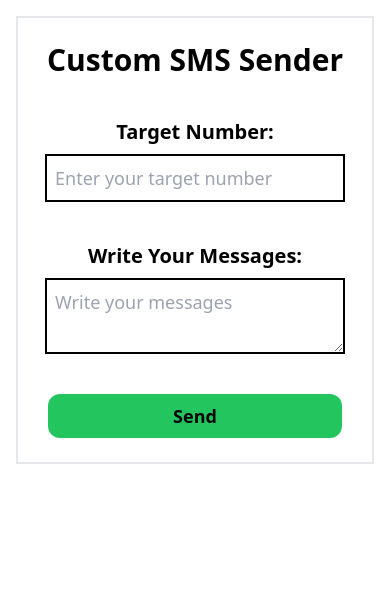
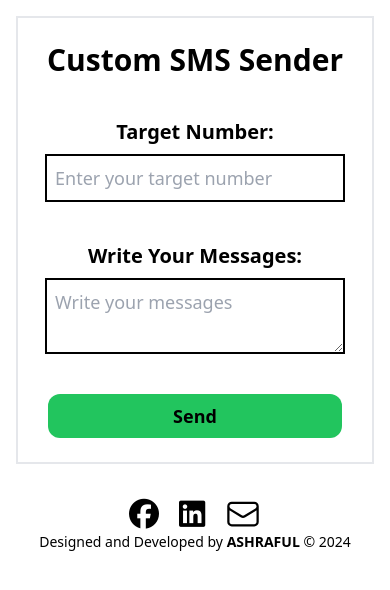
Before and after one commit to theashrafislam/custom-sms-sender, a plain HTML site: page index.html in a window 390 px wide. Drawn offline with nearby package versions, Linux system fonts and the light colour scheme.

Commit message:
complate design with responsive

```diff
--- a/index.html
+++ b/index.html
@@ -9,9 +9,12 @@
 
     <!-- tailwind css cnd -->
     <script src="https://cdn.tailwindcss.com"></script>
+
+    <!-- fontawesome link  -->
+    <script src="https://kit.fontawesome.com/728f784e86.js" crossorigin="anonymous"></script>
 </head>
 
-<body class="container mx-auto flex justify-center items-center">
+<body class="container mx-auto flex flex-col justify-center items-center">
     <section class="md:w-8/12 w-11/12 border-2  md:mt-20 mt-4 space-y-10 md:p-10 py-6">
         <div>
             <h1 class="md:text-5xl text-3xl font-bold text-center">Custom SMS Sender</h1>
@@ -29,9 +32,28 @@
             </div>
         </div>
         <div class="w-10/12 mx-auto">
-            <button class="md:px-6 px-4 md:py-4 py-2 bg-green-500 hover:bg-green-800 hover:text-white md:text-xl text-lg font-bold rounded-xl w-full">Send</button>
+            <button
+                class="md:px-6 px-4 md:py-4 py-2 bg-green-500 hover:bg-green-800 hover:text-white md:text-xl text-lg font-bold rounded-xl w-full">Send</button>
         </div>
     </section>
+    <footer class="md:w-8/12 w-11/12 flex flex-col justify-center items-center mt-8">
+        <div class="flex gap-5">
+            <a href="https://www.facebook.com/theashrafislam">
+                <i class="fa-brands fa-facebook text-3xl"></i>
+            </a>
+            <a href="https://www.linkedin.com/in/theashrafislam/">
+                <i class="fa-brands fa-linkedin text-3xl"></i>
+            </a>
+            <a href="mailto:theashrafislam@gmail.com" class="">
+                <svg xmlns="http://www.w3.org/2000/svg" fill="none" viewBox="0 0 24 24" stroke-width="1.5"
+                    stroke="currentColor" class="w-9 h-9">
+                    <path stroke-linecap="round" stroke-linejoin="round"
+                        d="M21.75 6.75v10.5a2.25 2.25 0 0 1-2.25 2.25h-15a2.25 2.25 0 0 1-2.25-2.25V6.75m19.5 0A2.25 2.25 0 0 0 19.5 4.5h-15a2.25 2.25 0 0 0-2.25 2.25m19.5 0v.243a2.25 2.25 0 0 1-1.07 1.916l-7.5 4.615a2.25 2.25 0 0 1-2.36 0L3.32 8.91a2.25 2.25 0 0 1-1.07-1.916V6.75" />
+                </svg>
+            </a>
+        </div>
+        <p class="text-sm">Designed and Developed by <span class="font-bold">ASHRAFUL</span> &copy; 2024</p>
+    </footer>
     <script src="./script/script.js"></script>
 </body>
 
```
